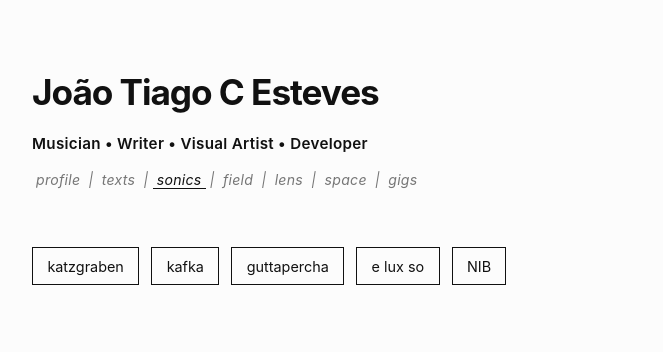
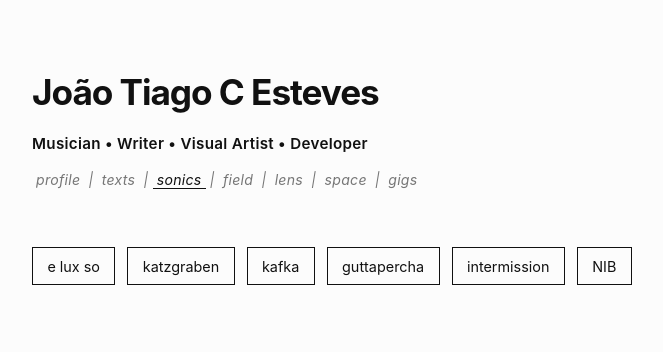
Before and after one commit to tiagocarve/portfolio-site, a website: page sonics.html in a window 1280 px wide. Shown: the whole page, without its empty margins (190-853 px from the left). Drawn offline with Linux system fonts and the light colour scheme.

Commit message:
intermission

```diff
--- a/sonics.html
+++ b/sonics.html
@@ -19,10 +19,11 @@
 
         <!-- Clean Horizontal Pill Tags Grid -->
         <div class="pill-grid">
+          <a href="t_carve.html" class="pill-card">e lux so</a>
           <a href="katzgraben.html" class="pill-card">katzgraben</a>
           <a href="kafka.html" class="pill-card">kafka</a>
           <a href="guttapercha.html" class="pill-card">guttapercha</a>
-          <a href="t_carve.html" class="pill-card">e lux so</a>
+          <a href="intermission.html" class="pill-card">intermission</a>
           <a href="nib.html" class="pill-card">NIB</a>
         </div>
 
```
Also changed, not shown: intermission.html (added).
